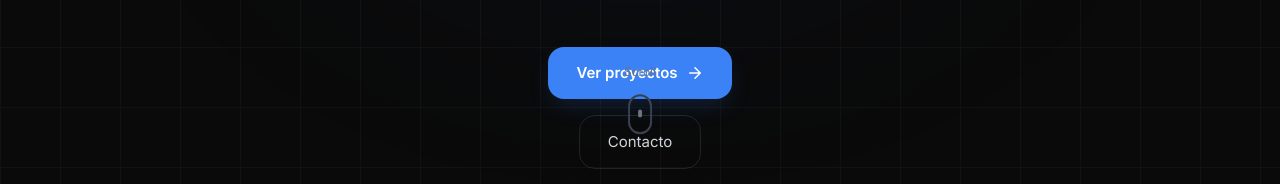
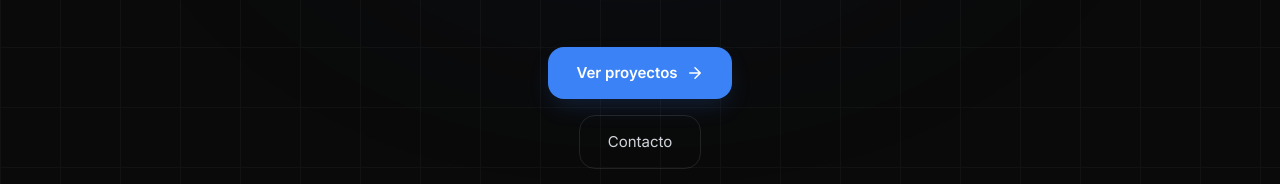
Before and after one commit to renzonodari9/portafolio-nodari, a React (Vite) app: page / in a window 1280 px wide. Shown: the part 553-737 px from the top of the page. Built offline with nearby package versions, Linux system fonts and the light colour scheme.

Commit message:
Hero.jsx: elimina indicador de scroll (cosito que se mueve)

```diff
--- a/src/components/Hero.jsx
+++ b/src/components/Hero.jsx
@@ -235,48 +235,7 @@ export default function Hero() {
 
 
 
-        {/* Scroll Indicator */}
-        <motion.div
-          initial={{ opacity: 0 }}
-          animate={{ opacity: 1 }}
-          transition={{ delay: 1.2 }}
-          style={{
-            position: "absolute",
-            bottom: "40px",
-            left: "50%",
-            transform: "translateX(-50%)",
-            display: "flex",
-            flexDirection: "column",
-            alignItems: "center",
-            gap: "8px"
-          }}
-        >
-          <div style={{ color: "#6b7280", fontSize: "12px" }}>Scroll</div>
-          <motion.div
-            animate={{ y: [0, 8, 0] }}
-            transition={{ repeat: Infinity, duration: 1.5 }}
-            style={{
-              width: "24px",
-              height: "40px",
-              borderRadius: "12px",
-              border: "2px solid #374151",
-              display: "flex",
-              justifyContent: "center",
-              paddingTop: "8px"
-            }}
-          >
-            <motion.div
-              animate={{ y: [0, 8, 0] }}
-              transition={{ repeat: Infinity, duration: 1.5 }}
-              style={{
-                width: "4px",
-                height: "8px",
-                borderRadius: "2px",
-                background: "#6b7280"
-              }}
-            />
-          </motion.div>
-        </motion.div>
+
 
       </div>
     </section>
```
